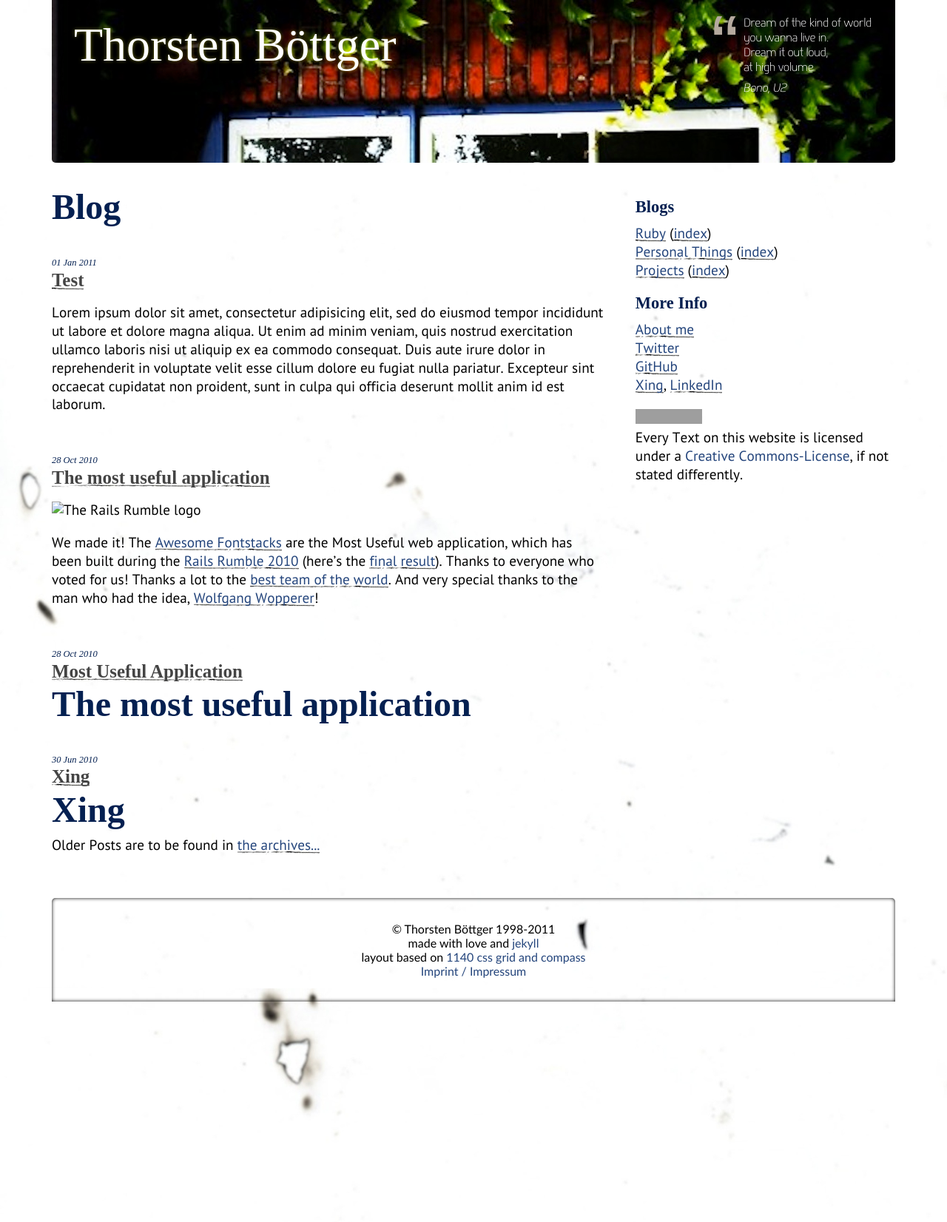
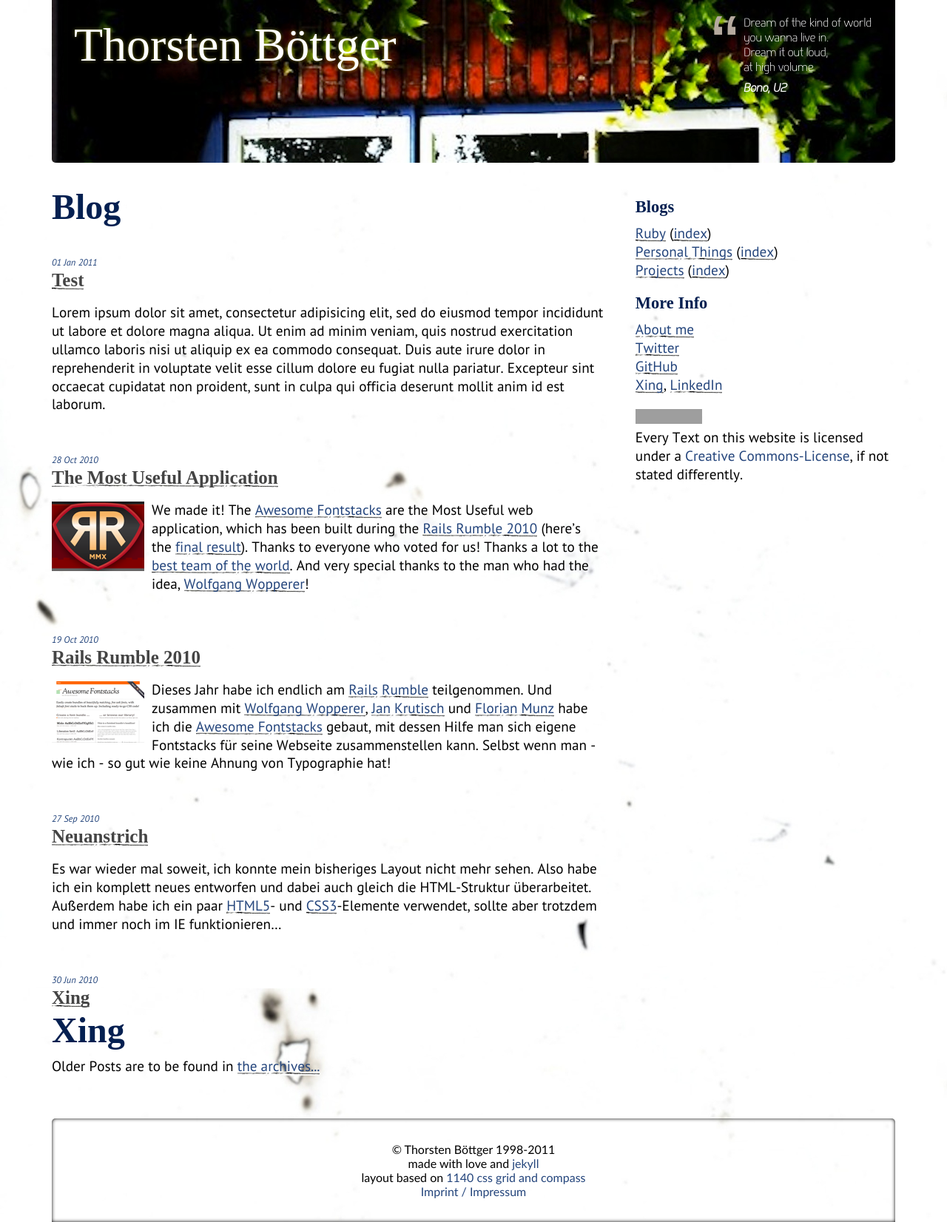
Before and after one commit to alto/mt7.de, a Jekyll site: the page built from blog.html, in a window 1280 px wide. Shown: the whole page at 74% size. Built offline with Jekyll 4.4.1, drawn with Linux system fonts in a browser that asks for light colours; some web fonts are replaced; grey boxes are pictures that could not be loaded.

Commit message:
added more posts and support for HAML

```diff
--- a/Gemfile
+++ b/Gemfile
@@ -1,5 +1,6 @@
 source 'https://rubygems.org'
 
 gem 'jekyll', '>=0.10.0'
+gem 'haml', '>= 3.1'
 gem 'compass'
 gem 'eleven40'
--- /dev/null
+++ b/_plugins/haml_converter.rb
@@ -0,0 +1,28 @@
+module Jekyll
+  class HamlConverter < Converter
+    safe true
+
+    def setup
+      return if @setup
+      require 'haml'
+      @setup = true
+    rescue
+      STDERR.puts 'do `gem install haml`'
+      raise FatalException.new("Missing dependency: haml")
+    end
+
+    def matches(ext)
+      ext =~ /haml/i
+    end
+
+    def output_ext(ext)
+      ".html"
+    end
+
+    def convert(content)
+      setup
+      engine = Haml::Engine.new(content)
+      engine.render
+    end
+  end
+end
--- /dev/null
+++ b/business/_posts/2010-09-27-neuanstrich.md
@@ -0,0 +1,5 @@
+---
+title: Neuanstrich
+layout: post
+---
+Es war wieder mal soweit, ich konnte mein bisheriges Layout nicht mehr sehen. Also habe ich ein komplett neues entworfen und dabei auch gleich die HTML-Struktur überarbeitet. Außerdem habe ich ein paar <a href="http://diveintohtml5.org/">HTML5</a>- und <a href="http://www.css3.info/">CSS3</a>-Elemente verwendet, sollte aber trotzdem und immer noch im IE funktionieren...
--- /dev/null
+++ b/business/_posts/2010-10-19-rails-rumble-2010.md
@@ -0,0 +1,7 @@
+---
+title: Rails Rumble 2010
+layout: post
+---
+![Awesome Fontstacks Screenshot](/images/content/awesome_fontstacks_medium.png "Awesome Fontstacks")
+
+Dieses Jahr habe ich endlich am <a href="http://railsrumble.com/">Rails Rumble</a> teilgenommen. Und zusammen mit <a href="http://twitter.com/wowo101">Wolfgang Wopperer</a>, <a href="http://twitter.com/halbyte">Jan Krutisch</a> und <a href="http://twitter.com/theflow">Florian Munz</a> habe ich die <a href="http://awesome-fontstacks.com/">Awesome Fontstacks</a> gebaut, mit dessen Hilfe man sich eigene Fontstacks für seine Webseite zusammenstellen kann. Selbst wenn man - wie ich - so gut wie keine Ahnung von Typographie hat!
--- a/business/_posts/2010-10-28-most-useful-application.md
+++ b/business/_posts/2010-10-28-most-useful-application.md
@@ -1 +1,12 @@
-# The most useful application #
+---
+title: The Most Useful Application
+layout: post
+---
+
+![The Rails Rumble logo](/images/content/rumble_medium.png "The Rails Rumble 2011")
+
+We made it! The <a href="http://awesome-fontstacks.com">Awesome Fontstacks</a>
+are the Most Useful web application, which has been built during the
+<a href="http://railsrumble.com/">Rails Rumble 2010</a> (here's the <a href="http://railsrumble.com/entries?sort=usefulness">final result</a>).
+Thanks to everyone who voted for us! Thanks a lot to the <a href="http://railsrumble.com/teams/the-dudes">best team of the world</a>.
+And very special thanks to the man who had the idea, <a href="http://twitter.com/wowo101">Wolfgang Wopperer</a>!
--- a/css/mobile.css
+++ b/css/mobile.css
@@ -68,44 +68,79 @@
 }
 /* line 22, ../sass/partials/_generics.sass */
 h1 span, h2 span, h3 span, h4 span, h5 span {
+  font-family: "PTSans", "Arial", "Helvetica", "Gill Sans", "Lucida Grande", "Verdana", sans-serif;
   font-style: italic;
   font-weight: 100;
-  font-size: 0.6em;
+  font-size: 0.5em;
   display: block;
   height: 1.6em;
+  color: #24457c;
 }
-/* line 29, ../sass/partials/_generics.sass */
+/* line 31, ../sass/partials/_generics.sass */
 h1 a:link, h1 a:visited, h2 a:link, h2 a:visited, h3 a:link, h3 a:visited, h4 a:link, h4 a:visited, h5 a:link, h5 a:visited {
   text-decoration: none;
   color: #444444;
 }
-/* line 32, ../sass/partials/_generics.sass */
+/* line 34, ../sass/partials/_generics.sass */
 h1 a:hover, h2 a:hover, h3 a:hover, h4 a:hover, h5 a:hover {
   text-decoration: underline;
 }
 
-/* line 35, ../sass/partials/_generics.sass */
+/* line 37, ../sass/partials/_generics.sass */
 h1 {
   font-size: 2.5em;
 }
-/* line 37, ../sass/partials/_generics.sass */
+/* line 39, ../sass/partials/_generics.sass */
 h1.multiple {
   margin-top: 2em;
 }
 
-/* line 39, ../sass/partials/_generics.sass */
+/* line 41, ../sass/partials/_generics.sass */
 h2 {
   clear: both;
   margin-top: 2em;
   font-size: 1.3em;
 }
 
-/* line 44, ../sass/partials/_generics.sass */
+/* line 46, ../sass/partials/_generics.sass */
 ol, ul {
   margin-bottom: 1em;
 }
 
-/* line 47, ../sass/partials/_generics.sass */
+/* line 50, ../sass/partials/_generics.sass */
+article img {
+  float: left;
+  margin: 0 10px 10px 0;
+}
+
+/* line 54, ../sass/partials/_generics.sass */
+blockquote {
+  position: relative;
+  margin: 0 2em 2em 1.5em;
+  padding: 0 0 0 1em;
+  font-family: "Springsteel", "Lucida Grande", "Arial", "Helvetica", "Verdana", "Gill Sans", sans-serif;
+}
+/* line 59, ../sass/partials/_generics.sass */
+blockquote p {
+  margin-bottom: 0.5em;
+}
+/* line 61, ../sass/partials/_generics.sass */
+blockquote cite {
+  font-weight: bold;
+}
+/* line 63, ../sass/partials/_generics.sass */
+blockquote .apostroph {
+  display: inline;
+  line-height: 1ex;
+  position: absolute;
+  left: -0.25em;
+  top: 0.1em;
+  font-family: helvetica, arial, sans-serif;
+  font-size: 7em;
+  color: #b5aa9f;
+}
+
+/* line 73, ../sass/partials/_generics.sass */
 .right {
   float: right;
 }
@@ -162,41 +197,23 @@
 /* line 30, ../sass/partials/_specials.sass */
 .header blockquote {
   float: right;
-  position: relative;
   margin: 0 2em 4em 4em;
-  padding: 0 0 0 1em;
-  font-family: "Springsteel", "Lucida Grande", "Arial", "Helvetica", "Verdana", "Gill Sans", sans-serif;
-}
-/* line 36, ../sass/partials/_specials.sass */
-.header blockquote p {
-  margin-bottom: 0.5em;
-}
-/* line 38, ../sass/partials/_specials.sass */
-.header blockquote .apostroph {
-  display: inline;
-  line-height: 1ex;
-  position: absolute;
-  left: -0.25em;
-  top: 0.1em;
-  font-family: helvetica, arial, sans-serif;
-  font-size: 7em;
-  color: #b5aa9f;
 }
 
-/* line 48, ../sass/partials/_specials.sass */
+/* line 34, ../sass/partials/_specials.sass */
 .main {
   padding-bottom: 2em;
 }
-/* line 50, ../sass/partials/_specials.sass */
+/* line 36, ../sass/partials/_specials.sass */
 .main .content, .main .sidebar {
   line-height: 1.3em;
   font-size: 1.2em;
 }
-/* line 53, ../sass/partials/_specials.sass */
+/* line 39, ../sass/partials/_specials.sass */
 .main .content p, .main .sidebar p {
   margin-bottom: 1em;
 }
-/* line 55, ../sass/partials/_specials.sass */
+/* line 41, ../sass/partials/_specials.sass */
 .main .content {
   width: auto;
   float: none;
@@ -206,7 +223,7 @@
   padding-right: 20px;
   margin-bottom: 2em;
 }
-/* line 58, ../sass/partials/_specials.sass */
+/* line 44, ../sass/partials/_specials.sass */
 .main .sidebar {
   width: auto;
   float: none;
@@ -216,22 +233,22 @@
   padding-right: 20px;
   margin-right: 0px;
 }
-/* line 61, ../sass/partials/_specials.sass */
+/* line 47, ../sass/partials/_specials.sass */
 .main .sidebar ol {
   list-style-type: none;
 }
-/* line 63, ../sass/partials/_specials.sass */
+/* line 49, ../sass/partials/_specials.sass */
 .main .sidebar .twitterbadge {
   margin-bottom: 1em;
 }
-/* line 65, ../sass/partials/_specials.sass */
+/* line 51, ../sass/partials/_specials.sass */
 .main .sidebar .google-ads {
   text-align: center;
   margin: 0 auto 1em auto;
   width: 180px;
 }
 
-/* line 70, ../sass/partials/_specials.sass */
+/* line 56, ../sass/partials/_specials.sass */
 .footer {
   clear: both;
   box-shadow: -2px 0 20px rgba(0, 0, 0, 0.4);
@@ -246,7 +263,7 @@
   font-family: "Gill Sans", "Gill Sans MT", Calibri, sans-serif;
 }
 
-/* line 83, ../sass/partials/_specials.sass */
+/* line 69, ../sass/partials/_specials.sass */
 img.head {
   width: 124px;
   height: 178px;
@@ -254,7 +271,7 @@
   margin: 4px 20px 10px -68px;
 }
 
-/* line 92, ../sass/partials/_specials.sass */
+/* line 78, ../sass/partials/_specials.sass */
 #disqus_thread h2 span, #disqus_thread h3 span, #disqus_thread h4 span, #disqus_thread h5 span {
   font-size: inherit;
   font-weight: inherit;
@@ -263,7 +280,7 @@
   font-style: inherit;
 }
 
-/* line 99, ../sass/partials/_specials.sass */
+/* line 85, ../sass/partials/_specials.sass */
 ul.posts {
   list-style-type: none;
   margin: 0;
@@ -273,11 +290,11 @@
   font-size: 1.1em;
   margin-bottom: 0.5em;
 }
-/* line 107, ../sass/partials/_specials.sass */
+/* line 93, ../sass/partials/_specials.sass */
 ul.posts li {
   margin-bottom: 0.6em;
 }
-/* line 109, ../sass/partials/_specials.sass */
+/* line 95, ../sass/partials/_specials.sass */
 ul.posts li span {
   font-style: italic;
   font-weight: 100;
@@ -286,7 +303,7 @@
   margin-bottom: -5px;
 }
 
-/* line 117, ../sass/partials/_specials.sass */
+/* line 103, ../sass/partials/_specials.sass */
 .date {
   font-style: italic;
   font-weight: 100;
@@ -295,7 +312,7 @@
   margin-bottom: 0.3em;
 }
 
-/* line 125, ../sass/partials/_specials.sass */
+/* line 111, ../sass/partials/_specials.sass */
 .post-body img {
   float: left;
   margin-right: 10px;
--- a/css/screen.css
+++ b/css/screen.css
@@ -68,44 +68,79 @@
 }
 /* line 22, ../sass/partials/_generics.sass */
 h1 span, h2 span, h3 span, h4 span, h5 span {
+  font-family: "PTSans", "Arial", "Helvetica", "Gill Sans", "Lucida Grande", "Verdana", sans-serif;
   font-style: italic;
   font-weight: 100;
-  font-size: 0.6em;
+  font-size: 0.5em;
   display: block;
   height: 1.6em;
+  color: #24457c;
 }
-/* line 29, ../sass/partials/_generics.sass */
+/* line 31, ../sass/partials/_generics.sass */
 h1 a:link, h1 a:visited, h2 a:link, h2 a:visited, h3 a:link, h3 a:visited, h4 a:link, h4 a:visited, h5 a:link, h5 a:visited {
   text-decoration: none;
   color: #444444;
 }
-/* line 32, ../sass/partials/_generics.sass */
+/* line 34, ../sass/partials/_generics.sass */
 h1 a:hover, h2 a:hover, h3 a:hover, h4 a:hover, h5 a:hover {
   text-decoration: underline;
 }
 
-/* line 35, ../sass/partials/_generics.sass */
+/* line 37, ../sass/partials/_generics.sass */
 h1 {
   font-size: 2.5em;
 }
-/* line 37, ../sass/partials/_generics.sass */
+/* line 39, ../sass/partials/_generics.sass */
 h1.multiple {
   margin-top: 2em;
 }
 
-/* line 39, ../sass/partials/_generics.sass */
+/* line 41, ../sass/partials/_generics.sass */
 h2 {
   clear: both;
   margin-top: 2em;
   font-size: 1.3em;
 }
 
-/* line 44, ../sass/partials/_generics.sass */
+/* line 46, ../sass/partials/_generics.sass */
 ol, ul {
   margin-bottom: 1em;
 }
 
-/* line 47, ../sass/partials/_generics.sass */
+/* line 50, ../sass/partials/_generics.sass */
+article img {
+  float: left;
+  margin: 0 10px 10px 0;
+}
+
+/* line 54, ../sass/partials/_generics.sass */
+blockquote {
+  position: relative;
+  margin: 0 2em 2em 1.5em;
+  padding: 0 0 0 1em;
+  font-family: "Springsteel", "Lucida Grande", "Arial", "Helvetica", "Verdana", "Gill Sans", sans-serif;
+}
+/* line 59, ../sass/partials/_generics.sass */
+blockquote p {
+  margin-bottom: 0.5em;
+}
+/* line 61, ../sass/partials/_generics.sass */
+blockquote cite {
+  font-weight: bold;
+}
+/* line 63, ../sass/partials/_generics.sass */
+blockquote .apostroph {
+  display: inline;
+  line-height: 1ex;
+  position: absolute;
+  left: -0.25em;
+  top: 0.1em;
+  font-family: helvetica, arial, sans-serif;
+  font-size: 7em;
+  color: #b5aa9f;
+}
+
+/* line 73, ../sass/partials/_generics.sass */
 .right {
   float: right;
 }
@@ -158,70 +193,52 @@
 /* line 30, ../sass/partials/_specials.sass */
 .header blockquote {
   float: right;
-  position: relative;
   margin: 0 2em 4em 4em;
-  padding: 0 0 0 1em;
-  font-family: "Springsteel", "Lucida Grande", "Arial", "Helvetica", "Verdana", "Gill Sans", sans-serif;
-}
-/* line 36, ../sass/partials/_specials.sass */
-.header blockquote p {
-  margin-bottom: 0.5em;
-}
-/* line 38, ../sass/partials/_specials.sass */
-.header blockquote .apostroph {
-  display: inline;
-  line-height: 1ex;
-  position: absolute;
-  left: -0.25em;
-  top: 0.1em;
-  font-family: helvetica, arial, sans-serif;
-  font-size: 7em;
-  color: #b5aa9f;
 }
 
-/* line 48, ../sass/partials/_specials.sass */
+/* line 34, ../sass/partials/_specials.sass */
 .main {
   padding-bottom: 2em;
 }
-/* line 50, ../sass/partials/_specials.sass */
+/* line 36, ../sass/partials/_specials.sass */
 .main .content, .main .sidebar {
   line-height: 1.3em;
   font-size: 1.2em;
 }
-/* line 53, ../sass/partials/_specials.sass */
+/* line 39, ../sass/partials/_specials.sass */
 .main .content p, .main .sidebar p {
   margin-bottom: 1em;
 }
-/* line 55, ../sass/partials/_specials.sass */
+/* line 41, ../sass/partials/_specials.sass */
 .main .content {
   width: 65.4%;
   margin-right: 3.8%;
   float: left;
   margin-bottom: 2em;
 }
-/* line 58, ../sass/partials/_specials.sass */
+/* line 44, ../sass/partials/_specials.sass */
 .main .sidebar {
   width: 30.8%;
   margin-right: 3.8%;
   float: left;
   margin-right: 0px;
 }
-/* line 61, ../sass/partials/_specials.sass */
+/* line 47, ../sass/partials/_specials.sass */
 .main .sidebar ol {
   list-style-type: none;
 }
-/* line 63, ../sass/partials/_specials.sass */
+/* line 49, ../sass/partials/_specials.sass */
 .main .sidebar .twitterbadge {
   margin-bottom: 1em;
 }
-/* line 65, ../sass/partials/_specials.sass */
+/* line 51, ../sass/partials/_specials.sass */
 .main .sidebar .google-ads {
   text-align: center;
   margin: 0 auto 1em auto;
   width: 180px;
 }
 
-/* line 70, ../sass/partials/_specials.sass */
+/* line 56, ../sass/partials/_specials.sass */
 .footer {
   clear: both;
   box-shadow: -2px 0 20px rgba(0, 0, 0, 0.4);
@@ -236,7 +253,7 @@
   font-family: "Gill Sans", "Gill Sans MT", Calibri, sans-serif;
 }
 
-/* line 83, ../sass/partials/_specials.sass */
+/* line 69, ../sass/partials/_specials.sass */
 img.head {
   width: 124px;
   height: 178px;
@@ -244,7 +261,7 @@
   margin: 4px 20px 10px -68px;
 }
 
-/* line 92, ../sass/partials/_specials.sass */
+/* line 78, ../sass/partials/_specials.sass */
 #disqus_thread h2 span, #disqus_thread h3 span, #disqus_thread h4 span, #disqus_thread h5 span {
   font-size: inherit;
   font-weight: inherit;
@@ -253,7 +270,7 @@
   font-style: inherit;
 }
 
-/* line 99, ../sass/partials/_specials.sass */
+/* line 85, ../sass/partials/_specials.sass */
 ul.posts {
   list-style-type: none;
   margin: 0;
@@ -263,11 +280,11 @@
   font-size: 1.1em;
   margin-bottom: 0.5em;
 }
-/* line 107, ../sass/partials/_specials.sass */
+/* line 93, ../sass/partials/_specials.sass */
 ul.posts li {
   margin-bottom: 0.6em;
 }
-/* line 109, ../sass/partials/_specials.sass */
+/* line 95, ../sass/partials/_specials.sass */
 ul.posts li span {
   font-style: italic;
   font-weight: 100;
@@ -276,7 +293,7 @@
   margin-bottom: -5px;
 }
 
-/* line 117, ../sass/partials/_specials.sass */
+/* line 103, ../sass/partials/_specials.sass */
 .date {
   font-style: italic;
   font-weight: 100;
@@ -285,7 +302,7 @@
   margin-bottom: 0.3em;
 }
 
-/* line 125, ../sass/partials/_specials.sass */
+/* line 111, ../sass/partials/_specials.sass */
 .post-body img {
   float: left;
   margin-right: 10px;
--- a/css/smallscreen.css
+++ b/css/smallscreen.css
@@ -68,44 +68,79 @@
 }
 /* line 22, ../sass/partials/_generics.sass */
 h1 span, h2 span, h3 span, h4 span, h5 span {
+  font-family: "PTSans", "Arial", "Helvetica", "Gill Sans", "Lucida Grande", "Verdana", sans-serif;
   font-style: italic;
   font-weight: 100;
-  font-size: 0.6em;
+  font-size: 0.5em;
   display: block;
   height: 1.6em;
+  color: #24457c;
 }
-/* line 29, ../sass/partials/_generics.sass */
+/* line 31, ../sass/partials/_generics.sass */
 h1 a:link, h1 a:visited, h2 a:link, h2 a:visited, h3 a:link, h3 a:visited, h4 a:link, h4 a:visited, h5 a:link, h5 a:visited {
   text-decoration: none;
   color: #444444;
 }
-/* line 32, ../sass/partials/_generics.sass */
+/* line 34, ../sass/partials/_generics.sass */
 h1 a:hover, h2 a:hover, h3 a:hover, h4 a:hover, h5 a:hover {
   text-decoration: underline;
 }
 
-/* line 35, ../sass/partials/_generics.sass */
+/* line 37, ../sass/partials/_generics.sass */
 h1 {
   font-size: 2.5em;
 }
-/* line 37, ../sass/partials/_generics.sass */
+/* line 39, ../sass/partials/_generics.sass */
 h1.multiple {
   margin-top: 2em;
 }
 
-/* line 39, ../sass/partials/_generics.sass */
+/* line 41, ../sass/partials/_generics.sass */
 h2 {
   clear: both;
   margin-top: 2em;
   font-size: 1.3em;
 }
 
-/* line 44, ../sass/partials/_generics.sass */
+/* line 46, ../sass/partials/_generics.sass */
 ol, ul {
   margin-bottom: 1em;
 }
 
-/* line 47, ../sass/partials/_generics.sass */
+/* line 50, ../sass/partials/_generics.sass */
+article img {
+  float: left;
+  margin: 0 10px 10px 0;
+}
+
+/* line 54, ../sass/partials/_generics.sass */
+blockquote {
+  position: relative;
+  margin: 0 2em 2em 1.5em;
+  padding: 0 0 0 1em;
+  font-family: "Springsteel", "Lucida Grande", "Arial", "Helvetica", "Verdana", "Gill Sans", sans-serif;
+}
+/* line 59, ../sass/partials/_generics.sass */
+blockquote p {
+  margin-bottom: 0.5em;
+}
+/* line 61, ../sass/partials/_generics.sass */
+blockquote cite {
+  font-weight: bold;
+}
+/* line 63, ../sass/partials/_generics.sass */
+blockquote .apostroph {
+  display: inline;
+  line-height: 1ex;
+  position: absolute;
+  left: -0.25em;
+  top: 0.1em;
+  font-family: helvetica, arial, sans-serif;
+  font-size: 7em;
+  color: #b5aa9f;
+}
+
+/* line 73, ../sass/partials/_generics.sass */
 .right {
   float: right;
 }
@@ -158,70 +193,52 @@
 /* line 30, ../sass/partials/_specials.sass */
 .header blockquote {
   float: right;
-  position: relative;
   margin: 0 2em 4em 4em;
-  padding: 0 0 0 1em;
-  font-family: "Springsteel", "Lucida Grande", "Arial", "Helvetica", "Verdana", "Gill Sans", sans-serif;
-}
-/* line 36, ../sass/partials/_specials.sass */
-.header blockquote p {
-  margin-bottom: 0.5em;
-}
-/* line 38, ../sass/partials/_specials.sass */
-.header blockquote .apostroph {
-  display: inline;
-  line-height: 1ex;
-  position: absolute;
-  left: -0.25em;
-  top: 0.1em;
-  font-family: helvetica, arial, sans-serif;
-  font-size: 7em;
-  color: #b5aa9f;
 }
 
-/* line 48, ../sass/partials/_specials.sass */
+/* line 34, ../sass/partials/_specials.sass */
 .main {
   padding-bottom: 2em;
 }
-/* line 50, ../sass/partials/_specials.sass */
+/* line 36, ../sass/partials/_specials.sass */
 .main .content, .main .sidebar {
   line-height: 1.3em;
   font-size: 1.2em;
 }
-/* line 53, ../sass/partials/_specials.sass */
+/* line 39, ../sass/partials/_specials.sass */
 .main .content p, .main .sidebar p {
   margin-bottom: 1em;
 }
-/* line 55, ../sass/partials/_specials.sass */
+/* line 41, ../sass/partials/_specials.sass */
 .main .content {
   width: 65.4%;
   margin-right: 3.8%;
   float: left;
   margin-bottom: 2em;
 }
-/* line 58, ../sass/partials/_specials.sass */
+/* line 44, ../sass/partials/_specials.sass */
 .main .sidebar {
   width: 30.8%;
   margin-right: 3.8%;
   float: left;
   margin-right: 0px;
 }
-/* line 61, ../sass/partials/_specials.sass */
+/* line 47, ../sass/partials/_specials.sass */
 .main .sidebar ol {
   list-style-type: none;
 }
-/* line 63, ../sass/partials/_specials.sass */
+/* line 49, ../sass/partials/_specials.sass */
 .main .sidebar .twitterbadge {
   margin-bottom: 1em;
 }
-/* line 65, ../sass/partials/_specials.sass */
+/* line 51, ../sass/partials/_specials.sass */
 .main .sidebar .google-ads {
   text-align: center;
   margin: 0 auto 1em auto;
   width: 180px;
 }
 
-/* line 70, ../sass/partials/_specials.sass */
+/* line 56, ../sass/partials/_specials.sass */
 .footer {
   clear: both;
   box-shadow: -2px 0 20px rgba(0, 0, 0, 0.4);
@@ -236,7 +253,7 @@
   font-family: "Gill Sans", "Gill Sans MT", Calibri, sans-serif;
 }
 
-/* line 83, ../sass/partials/_specials.sass */
+/* line 69, ../sass/partials/_specials.sass */
 img.head {
   width: 124px;
   height: 178px;
@@ -244,7 +261,7 @@
   margin: 4px 20px 10px -68px;
 }
 
-/* line 92, ../sass/partials/_specials.sass */
+/* line 78, ../sass/partials/_specials.sass */
 #disqus_thread h2 span, #disqus_thread h3 span, #disqus_thread h4 span, #disqus_thread h5 span {
   font-size: inherit;
   font-weight: inherit;
@@ -253,7 +270,7 @@
   font-style: inherit;
 }
 
-/* line 99, ../sass/partials/_specials.sass */
+/* line 85, ../sass/partials/_specials.sass */
 ul.posts {
   list-style-type: none;
   margin: 0;
@@ -263,11 +280,11 @@
   font-size: 1.1em;
   margin-bottom: 0.5em;
 }
-/* line 107, ../sass/partials/_specials.sass */
+/* line 93, ../sass/partials/_specials.sass */
 ul.posts li {
   margin-bottom: 0.6em;
 }
-/* line 109, ../sass/partials/_specials.sass */
+/* line 95, ../sass/partials/_specials.sass */
 ul.posts li span {
   font-style: italic;
   font-weight: 100;
@@ -276,7 +293,7 @@
   margin-bottom: -5px;
 }
 
-/* line 117, ../sass/partials/_specials.sass */
+/* line 103, ../sass/partials/_specials.sass */
 .date {
   font-style: italic;
   font-weight: 100;
@@ -285,7 +302,7 @@
   margin-bottom: 0.3em;
 }
 
-/* line 125, ../sass/partials/_specials.sass */
+/* line 111, ../sass/partials/_specials.sass */
 .post-body img {
   float: left;
   margin-right: 10px;
--- a/projects/_posts/2010-10-28-most-useful-application.md
+++ /dev/null
@@ -1,11 +0,0 @@
----
-title: The most useful application
-layout: project
----
-![The Rails Rumble logo](/images/rumble_medium.png "The Rails Rumble 2011")
-
-We made it! The <a href="http://awesome-fontstacks.com">Awesome Fontstacks</a>
-are the Most Useful web application, which has been built during the
-<a href="http://railsrumble.com/">Rails Rumble 2010</a> (here's the <a href="http://railsrumble.com/entries?sort=usefulness">final result</a>).
-Thanks to everyone who voted for us! Thanks a lot to the <a href="http://railsrumble.com/teams/the-dudes">best team of the world</a>.
-And very special thanks to the man who had the idea, <a href="http://twitter.com/wowo101">Wolfgang Wopperer</a>!
```
Also changed, not shown: _layouts/post.html (+2 -9 lines), personal/_posts/2011-01-01-test.md (+4 -0 lines), sass/partials/_generics.sass (+27 -1 lines), sass/partials/_specials.sass (+0 -14 lines), Gemfile.lock, images/content/awesome_fontstacks_medium.png (added), 1 other file.
